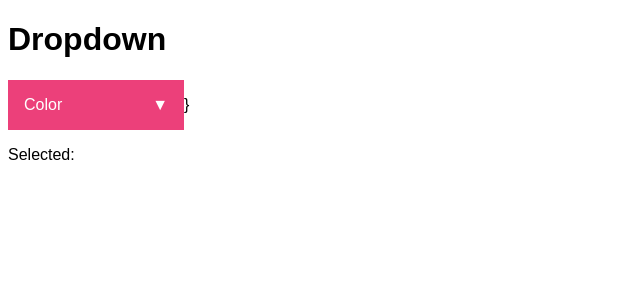
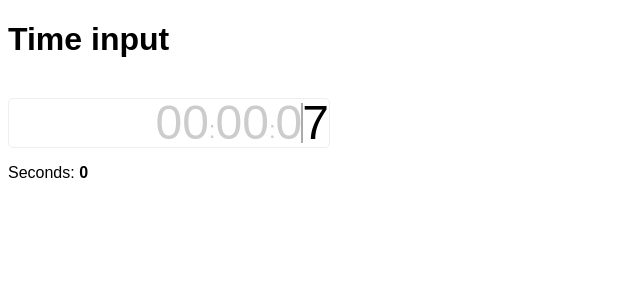
Before and after one commit to brigand/react-scratch, a React app: page / in a window 1280 px wide. Shown: the top 300 px of the page, without its empty margins (0-640 px from the left). Built offline with nearby package versions, Linux system fonts and the light colour scheme.

Commit message:
time input starting point

```diff
--- a/src/index.js
+++ b/src/index.js
@@ -2,6 +2,7 @@ import React from 'react';
 import ReactDOM from 'react-dom';
 // import TabsPage from './tabs';
 // import App from './mui-button';
-import App from './dropdown';
+//import App from './dropdown';
+import App from './time-input';
 
 ReactDOM.render(<App />, document.getElementById('root'));
--- /dev/null
+++ b/src/time-input/TimeInput.css
@@ -0,0 +1,45 @@
+.TimeInput {
+}
+
+.TimeInput__Input {
+  width: 0;
+  height: 0;
+  opacity: 0;
+}
+
+
+.TimeInput__Display {
+  width: 20em;
+  border: 1px solid #eee;
+  border-radius: 5px;
+  text-align: right;
+  position: relative;
+}
+
+.TimeInput__Display__Item {
+  line-height: 1em;
+  display: inline-block;
+  font-size: 3em;
+  color: black;
+}
+
+.TimeInput__Display__Item--placeholder,
+.TimeInput__Display__Item--small {
+  color: #ccc;
+}
+
+.TimeInput__Display__Item--small {
+  position: relative;
+  bottom: 0.2em;
+  font-size: 1.5em;
+  vertical-align: bottom;
+}
+
+.TimeInput__Display__Cursor {
+  position: absolute;
+  width: 2px;
+  height: 2.5em;
+  background: #aaa;
+  top: 0.25em;
+  right: 1.6em;
+}
--- /dev/null
+++ b/src/time-input/TimeInput.js
@@ -0,0 +1,50 @@
+import React from 'react';
+import './TimeInput.css';
+
+const cssItem = `TimeInput__Display__Item`;
+const cssItemPlaceholder = `${cssItem} ${cssItem}--placeholder`;
+const cssItemSmall = `${cssItem} ${cssItem}--small`;
+
+class TimeInput extends React.Component {
+  render() {
+    return (
+      <div className="TimeInput">
+        <input
+          ref={el => this.input = el}
+          className="TimeInput__Input"
+          type="tel"
+          pattern="\\d+"
+        />
+        <div className="TimeInput__Display">
+          <div className={cssItemPlaceholder}>
+            0
+          </div>
+          <div className={cssItemPlaceholder}>
+            0
+          </div>
+          <div className={cssItemSmall}>
+            :
+          </div>
+          <div className={cssItemPlaceholder}>
+            0
+          </div>
+          <div className={cssItemPlaceholder}>
+            0
+          </div>
+          <div className={cssItemSmall}>
+            :
+          </div>
+          <div className={cssItemPlaceholder}>
+            0
+          </div>
+          <div className={cssItem}>
+            7
+          </div>
+          <div className="TimeInput__Display__Cursor" />
+        </div>
+      </div>
+    );
+  }
+}
+
+export default TimeInput;
--- /dev/null
+++ b/src/time-input/index.css
@@ -0,0 +1,3 @@
+body {
+  font-family: Arial;
+}
--- /dev/null
+++ b/src/time-input/index.js
@@ -0,0 +1,24 @@
+import React from 'react';
+import TimeInput from './TimeInput';
+import './index.css';
+
+class App extends React.Component {
+  constructor(props) {
+    super(props);
+    this.state = {seconds: 0};
+  }
+  render() {
+    return (
+      <div>
+        <h1>Time input</h1>
+        <TimeInput
+          seconds={this.state.seconds}
+          onChange={seconds => this.setState({seconds})}
+        />
+        <p>Seconds: <strong>{this.state.seconds}</strong></p>
+      </div>
+    );
+  }
+}
+
+export default App;
```
